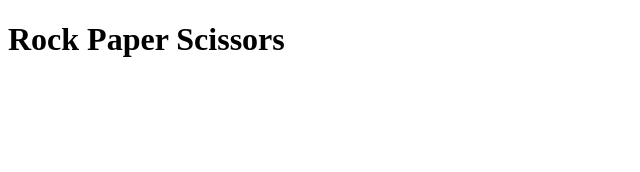
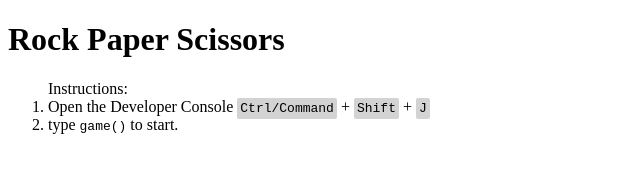
Before and after one commit to DeshawnN/odin-rps, a plain HTML site: page index.html in a window 1280 px wide. Shown: the whole page, without its empty margins (0-640 px from the left). Drawn offline with Linux system fonts and the light colour scheme.

Commit message:
feat: add call to action for game on index page

```diff
--- a/index.html
+++ b/index.html
@@ -3,9 +3,21 @@
     <head>
         <title>Rock Paper Scissors</title>
         <meta charset="utf-8">
+        <style>
+            kbd {
+                padding: 3px;
+                background-color: lightgrey;
+                border-radius: 2px;
+            }
+        </style>
     </head>
     <body>
         <h1>Rock Paper Scissors</h1>
+
+        <ol>Instructions:
+            <li>Open the Developer Console <kbd>Ctrl/Command</kbd> + <kbd>Shift</kbd> + <kbd>J</kbd></li>
+            <li>type <code>game()</code> to start.</li>
+        </ol>
         <script src="./js/script.js"></script>
     </body>
 </html>
```
